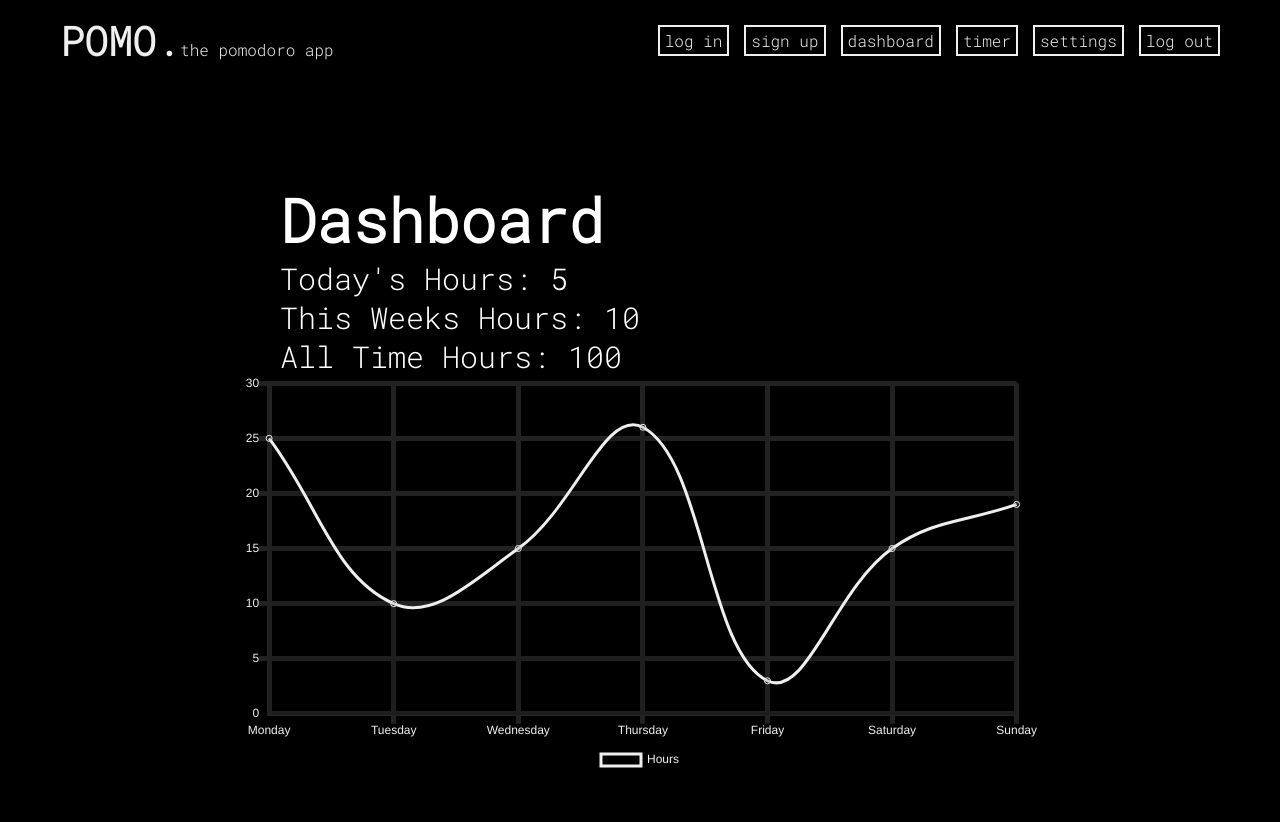
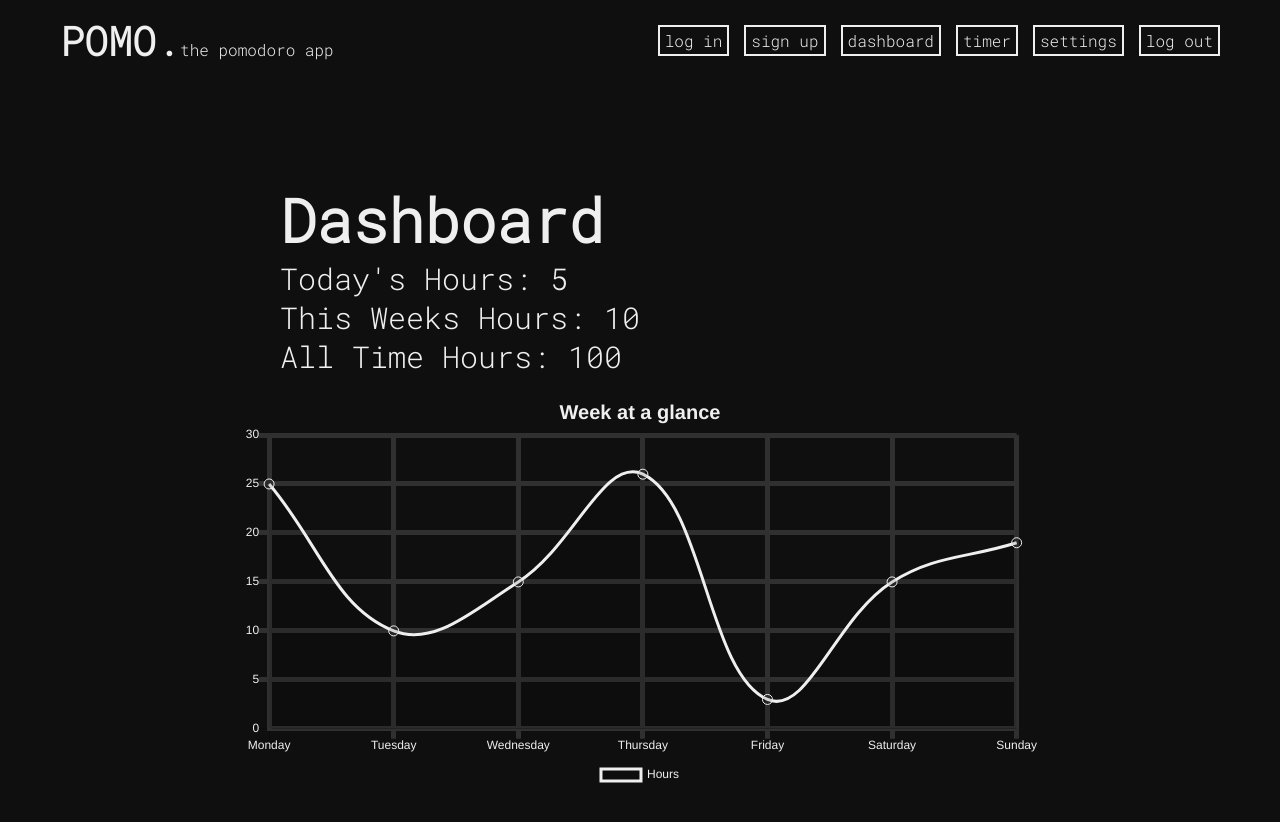
Before and after one commit to nickcosmo/pomo-app, a Vue app: page /dashboard in a window 1280 px wide. Shown: the top 822 px of the page. After the commit the page ends 800 px from the top, so only its background shows below. Built offline with nearby package versions, Linux system fonts and the light colour scheme.

Commit message:
minor ui updates

```diff
--- a/public/index.html
+++ b/public/index.html
@@ -18,7 +18,7 @@
 
       body {
         font-family: Roboto Mono, Helvetica, Arial, sans-serif;
-        background-color: black;
+        background-color: #0F0F0F;
         margin: 0;
         padding: 0;
       }
--- a/src/App.vue
+++ b/src/App.vue
@@ -27,7 +27,7 @@ header {
   -moz-osx-font-smoothing: grayscale;
   text-align: center;
   margin-top: 100px;
-  color: white;
-  background-color: black;
+  color: #EFEFEF;
+  background-color: #0F0F0F;
 }
 </style>
--- a/src/components/Graph.vue
+++ b/src/components/Graph.vue
@@ -1,6 +1,5 @@
 <template>
   <div class="canvas-container">
-
     <canvas id="progress-chart"></canvas>
   </div>
 </template>
@@ -29,10 +28,18 @@ export default {
               label: "Hours",
               borderColor: "#EFEFEF",
               data: [25, 10, 15, 26, 3, 15, 19],
+              pointRadius: "5",
+              pointHitRadius: "1",
             },
           ],
         },
         options: {
+          title: {
+            display: true,
+            fontSize: 20,
+            text: "Week at a glance",
+            fontColor: "#EFEFEF",
+          },
           legend: {
             display: true,
             position: "bottom",
@@ -45,7 +52,7 @@ export default {
               {
                 gridLines: {
                   display: true,
-                  color: "#222222",
+                  color: "#303030",
                   lineWidth: 5,
                 },
                 ticks: {
@@ -57,7 +64,7 @@ export default {
               {
                 gridLines: {
                   display: true,
-                  color: "#222222",
+                  color: "#303030",
                   lineWidth: 5,
                 },
                 ticks: {
@@ -80,8 +87,9 @@ export default {
 
 <style scoped>
 .canvas-container {
+  margin-top: 15px;
   display: inline-block;
   width: 800px;
-  height: 800px;
+  height: 400px;
 }
 </style>
--- a/src/components/Timer.vue
+++ b/src/components/Timer.vue
@@ -53,7 +53,7 @@ export default {
 
 .timer {
   font-size: 200px;
-  color: white;
+  color: #EFEFEF;
 }
 
 .bar-container {
--- a/src/components/UI/Slider.vue
+++ b/src/components/UI/Slider.vue
@@ -39,7 +39,7 @@ div {
   -webkit-appearance: none;
   appearance: none;
   width: 60%;
-  height: 30px;
+  height: 16px;
   background: #efefef;
   border-radius: 20px;
   outline: none;
```
